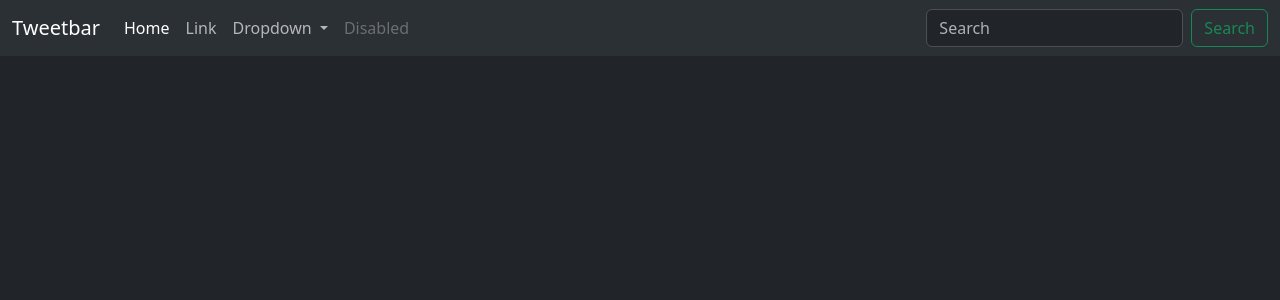
After one commit to kunal15bisht/Tweet_app, a Django app: template Tweet/templates/layout.html in a window 1280 px wide. The commit adds this page. Shown: the top 300 px of the page. Run offline with Django 3.2, Linux system fonts and the light colour scheme; the template is opened without the code that fills it, so the values that code supplies are empty.

Commit message:
create layout template.

```diff
--- a/Tweet/Tweet/settings.py
+++ b/Tweet/Tweet/settings.py
@@ -56,7 +56,7 @@ ROOT_URLCONF = 'Tweet.urls'
 TEMPLATES = [
     {
         'BACKEND': 'django.template.backends.django.DjangoTemplates',
-        'DIRS': [os.path.join(BASE_DIR, ' templates')],
+        'DIRS': [os.path.join(BASE_DIR, 'templates')],
         'APP_DIRS': True,
         'OPTIONS': {
             'context_processors': [
--- /dev/null
+++ b/Tweet/templates/layout.html
@@ -0,0 +1,57 @@
+{% load static %}
+<!DOCTYPE html>
+<html lang="en" data-bs-theme="dark">
+<head>
+    <meta charset="UTF-8">
+    <meta name="viewport" content="width=device-width, initial-scale=1.0">
+    <link href="https://cdn.jsdelivr.net/npm/bootstrap@5.3.8/dist/css/bootstrap.min.css" rel="stylesheet" integrity="sha384-sRIl4kxILFvY47J16cr9ZwB07vP4J8+LH7qKQnuqkuIAvNWLzeN8tE5YBujZqJLB" crossorigin="anonymous">
+    <title>
+        {% block title %}
+        Your Tweet
+        {% endblock %}
+    </title>
+
+</head>
+<body>
+    <nav class="navbar navbar-expand-lg bg-body-tertiary">
+        <div class="container-fluid">
+            <a class="navbar-brand" href="#">Tweetbar</a>
+            <button class="navbar-toggler" type="button" data-bs-toggle="collapse" data-bs-target="#navbarSupportedContent" aria-controls="navbarSupportedContent" aria-expanded="false" aria-label="Toggle navigation">
+            <span class="navbar-toggler-icon"></span>
+            </button>
+            <div class="collapse navbar-collapse" id="navbarSupportedContent">
+            <ul class="navbar-nav me-auto mb-2 mb-lg-0">
+                <li class="nav-item">
+                <a class="nav-link active" aria-current="page" href="#">Home</a>
+                </li>
+                <li class="nav-item">
+                <a class="nav-link" href="#">Link</a>
+                </li>
+                <li class="nav-item dropdown">
+                <a class="nav-link dropdown-toggle" href="#" role="button" data-bs-toggle="dropdown" aria-expanded="false">
+                    Dropdown
+                </a>
+                <ul class="dropdown-menu">
+                    <li><a class="dropdown-item" href="#">Action</a></li>
+                    <li><a class="dropdown-item" href="#">Another action</a></li>
+                    <li><hr class="dropdown-divider"></li>
+                    <li><a class="dropdown-item" href="#">Something else here</a></li>
+                </ul>
+                </li>
+                <li class="nav-item">
+                <a class="nav-link disabled" aria-disabled="true">Disabled</a>
+                </li>
+            </ul>
+            <form class="d-flex" role="search">
+                <input class="form-control me-2" type="search" placeholder="Search" aria-label="Search"/>
+                <button class="btn btn-outline-success" type="submit">Search</button>
+            </form>
+            </div>
+        </div>
+    </nav>
+    <div class="container">
+        {% block content %}
+        {% endblock %}
+    </div>
+</body>
+</html>
```
Also changed, not shown: Tweet/tweet_app/templates/index.html (+8 -20 lines).
